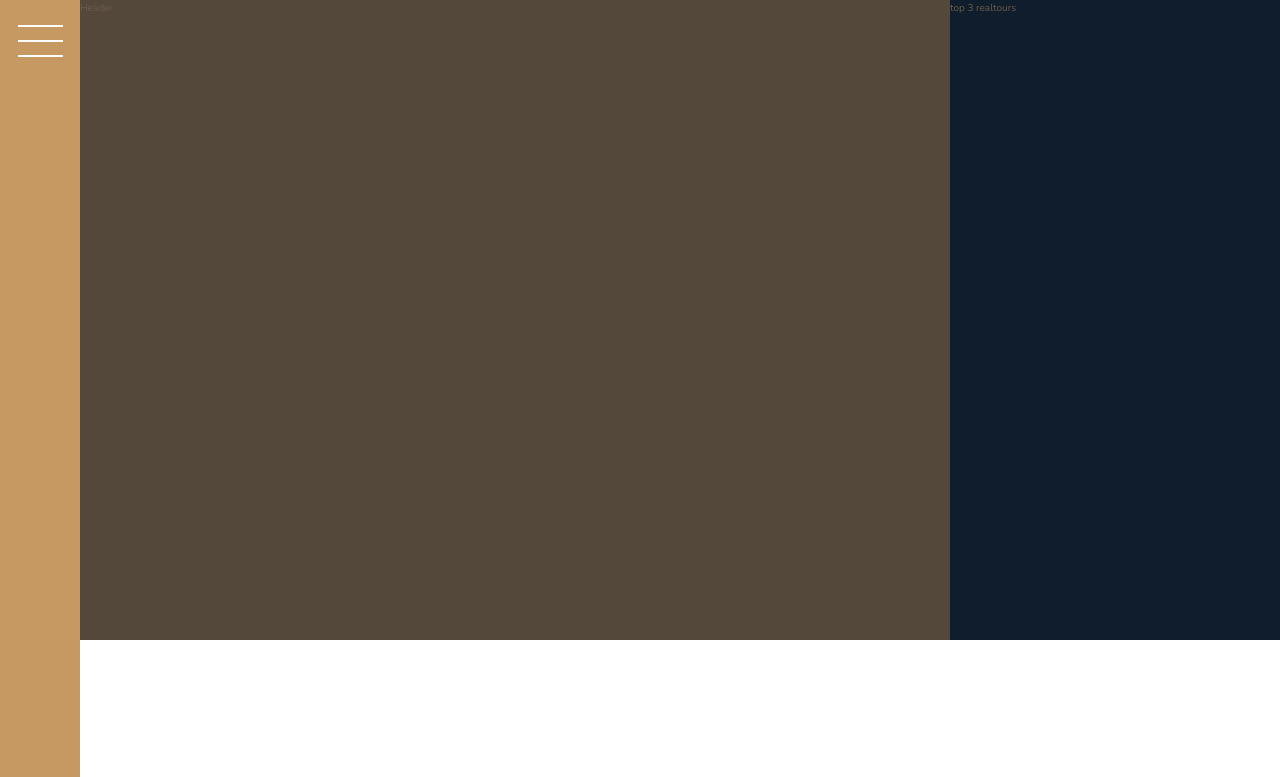
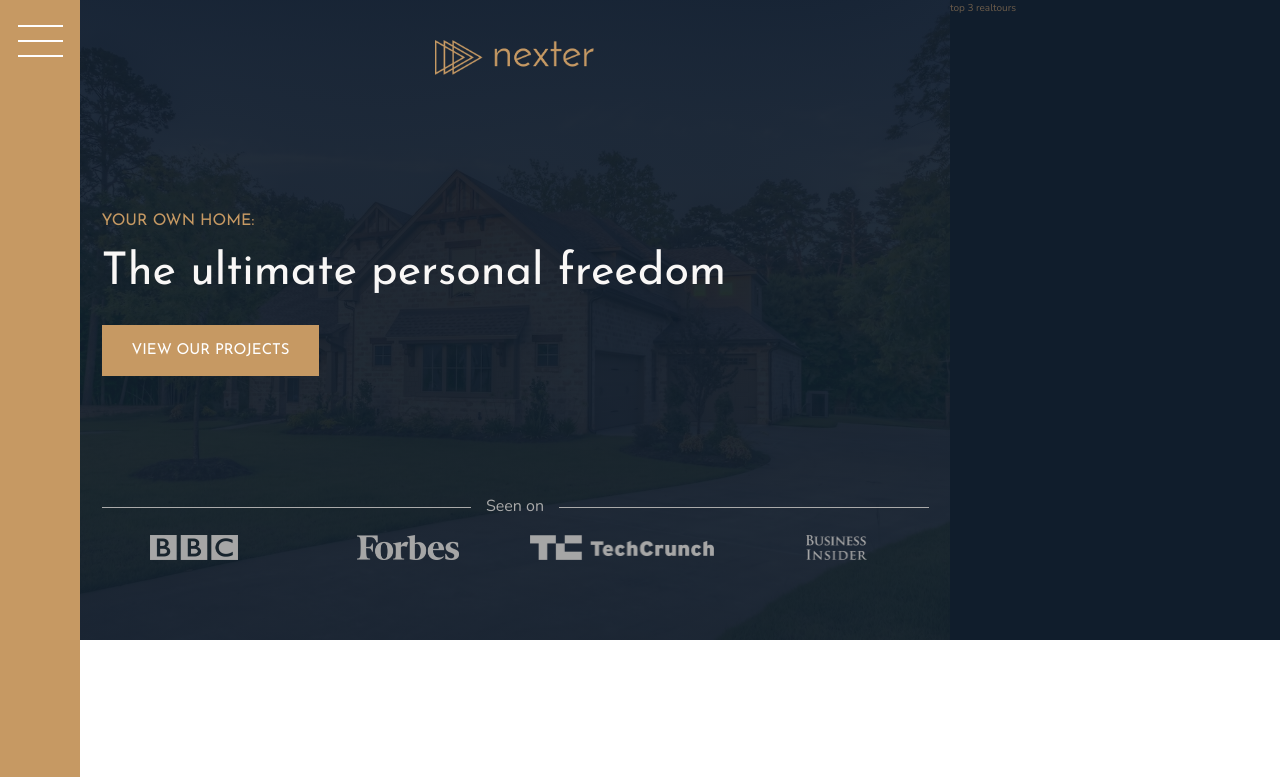
Before and after one commit to olivercastroteran/nexter, a website: page index.html in a window 1280 px wide. Shown: the top 777 px of the page. Drawn offline with nearby package versions, Linux system fonts and the light colour scheme.

Commit message:
header finished

```diff
--- a/index.html
+++ b/index.html
@@ -20,7 +20,17 @@
     </div>
 
     <header class="header">
-      Header
+      <img src="img/logo.png" alt="Nexter logo" class="header__logo" />
+      <h3 class="heading-3">Your own home:</h3>
+      <h1 class="heading-1">The ultimate personal freedom</h1>
+      <button class="btn header__btn">View our projects</button>
+      <div class="header__seenon-text">Seen on</div>
+      <div class="header__seenon-logos">
+        <img src="img/logo-bbc.png" alt="Seenon logo 1" />
+        <img src="img/logo-forbes.png" alt="Seenon logo 2" />
+        <img src="img/logo-techcrunch.png" alt="Seenon logo 3" />
+        <img src="img/logo-bi.png" alt="Seenon logo 4" />
+      </div>
     </header>
 
     <div class="realtours">
--- a/sass/_header.scss
+++ b/sass/_header.scss
@@ -1,4 +1,66 @@
 .header {
-  background-color: $color-grey-dark-1;
   grid-column: full-start / col-end 6;
+  background-image: linear-gradient(
+      rgba($color-secondary, 0.93),
+      rgba($color-secondary, 0.93)
+    ),
+    url(../img/hero.jpeg);
+  background-size: cover;
+  background-position: center;
+  padding: 8rem;
+  padding-top: 4rem;
+
+  display: grid;
+  grid-template-rows: 1fr min-content 6rem 1fr;
+  grid-template-columns: max-content;
+  grid-row-gap: 1.5rem;
+  justify-content: center;
+
+  &__logo {
+    height: 3.5rem;
+    justify-self: center;
+  }
+
+  &__btn {
+    align-self: start;
+    justify-self: start;
+  }
+
+  &__seenon {
+    &-text {
+      display: grid;
+      grid-template-columns: 1fr max-content 1fr;
+      grid-column-gap: 1.5rem;
+      align-items: center;
+
+      font-size: 1.6rem;
+      color: $color-grey-light-2;
+
+      &::before,
+      &::after {
+        content: '';
+        height: 1px;
+        display: block;
+        background-color: currentColor;
+      }
+    }
+
+    &-logos {
+      display: grid;
+      grid-template-columns: repeat(4, 1fr);
+      grid-column-gap: 3rem;
+      justify-items: center;
+
+      img {
+        cursor: pointer;
+        height: 2.5rem;
+        filter: brightness(65%);
+        transition: all 0.2s;
+      }
+
+      img:hover {
+        filter: brightness(90%);
+      }
+    }
+  }
 }
--- a/sass/_typography.scss
+++ b/sass/_typography.scss
@@ -5,6 +5,9 @@
 
 .heading-1 {
   @extend %heading;
+  font-size: 4.5rem;
+  color: $color-grey-light-1;
+  line-height: 1;
 }
 
 .heading-2 {
```
Also changed, not shown: css/style.css.
